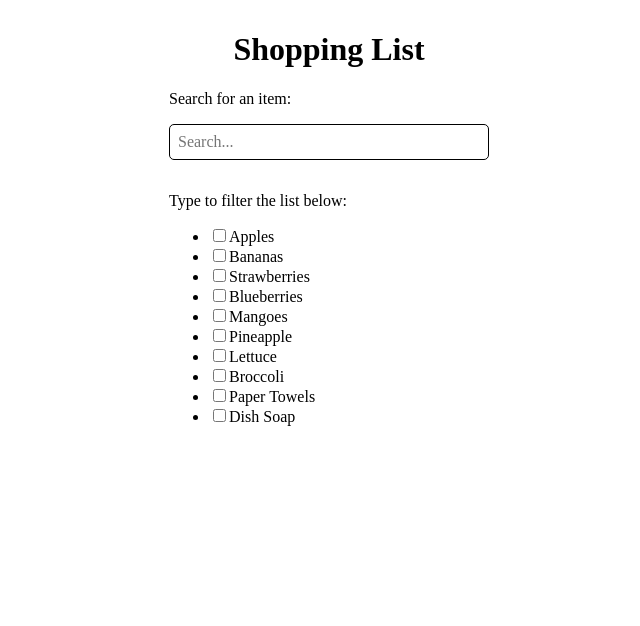
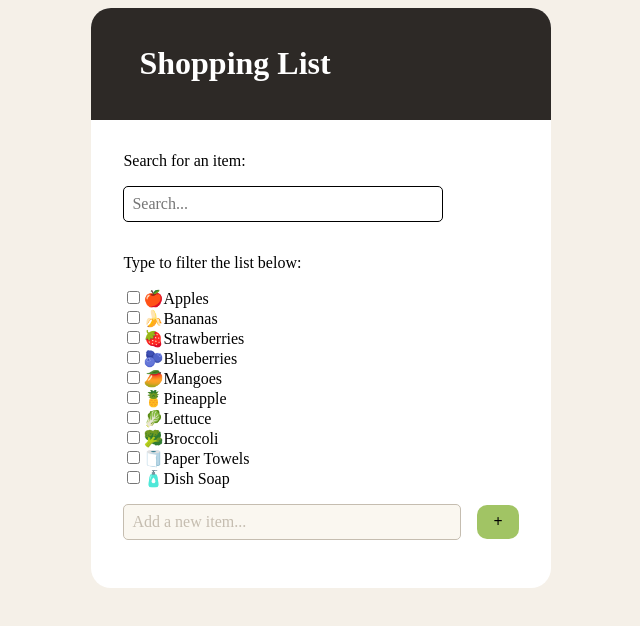
Before and after one commit to HJeandedieu/React-app-F-code-camp, a React (Vite) app: page / in a window 1280 px wide. Shown: the top 626 px of the page, without its empty margins (319-959 px from the left). Built offline with nearby package versions, Linux system fonts and the light colour scheme; a web font is replaced by a local one.

Commit message:
Added shopping list styling

```diff
--- /dev/null
+++ b/src/components/index.html
@@ -0,0 +1,256 @@
+<!DOCTYPE html>
+<html lang="en">
+<head>
+  <meta charset="UTF-8" />
+  <meta name="viewport" content="width=device-width, initial-scale=1.0"/>
+  <title>Shopping List</title>
+  <link href="https://fonts.googleapis.com/css2?family=Playfair+Display:ital,wght@0,400;0,600;1,400&family=DM+Sans:wght@400;500;600&display=swap" rel="stylesheet"/>
+  <style>
+    *, *::before, *::after { box-sizing: border-box; margin: 0; padding: 0; }
+
+    body {
+      background: #f5f0e8;
+      min-height: 100vh;
+      display: flex;
+      align-items: center;
+      justify-content: center;
+      font-family: 'DM Sans', sans-serif;
+      padding: 24px;
+    }
+
+    .card {
+      background: #fffdf8;
+      border-radius: 24px;
+      width: 100%;
+      max-width: 420px;
+      box-shadow: 0 8px 48px rgba(80,60,30,0.13);
+      overflow: hidden;
+    }
+
+    /* Header */
+    .header {
+      background: #2d2926;
+      padding: 30px 28px 26px;
+      display: flex;
+      align-items: flex-end;
+      justify-content: space-between;
+      position: relative;
+      overflow: hidden;
+    }
+    .header::before {
+      content: '';
+      position: absolute;
+      top: -50px; right: -50px;
+      width: 160px; height: 160px;
+      border-radius: 50%;
+      background: rgba(161,196,100,0.10);
+    }
+    .header::after {
+      content: '';
+      position: absolute;
+      bottom: -30px; left: 60px;
+      width: 90px; height: 90px;
+      border-radius: 50%;
+      background: rgba(161,196,100,0.06);
+    }
+    .header-text .subtitle {
+      font-family: 'Playfair Display', serif;
+      font-style: italic;
+      color: #a1c464;
+      font-size: 13px;
+      letter-spacing: 2px;
+      margin-bottom: 4px;
+    }
+    .header-text h1 {
+      font-family: 'Playfair Display', serif;
+      font-weight: 400;
+      color: #fffdf8;
+      font-size: 34px;
+      letter-spacing: -0.5px;
+      line-height: 1;
+    }
+    .badge {
+      background: #a1c464;
+      color: #2d2926;
+      border-radius: 14px;
+      padding: 8px 16px;
+      text-align: center;
+      line-height: 1;
+      position: relative;
+      z-index: 1;
+    }
+    .badge .num { font-size: 26px; font-weight: 700; display: block; }
+    .badge .lbl { font-size: 10px; font-weight: 600; letter-spacing: 1.5px; text-transform: uppercase; }
+
+    /* Search */
+    .search-wrap {
+      display: flex;
+      align-items: center;
+      gap: 10px;
+      padding: 20px 24px 4px;
+      border-bottom: 1.5px solid #ede8df;
+      margin: 0 24px;
+    }
+    .search-icon { font-size: 16px; color: #b0a99e; }
+    .search-wrap input {
+      flex: 1;
+      border: none;
+      background: transparent;
+      font-family: 'Playfair Display', serif;
+      font-style: italic;
+      font-size: 15px;
+      color: #2d2926;
+      outline: none;
+      padding-bottom: 8px;
+    }
+    .search-wrap input::placeholder { color: #c5bdb0; }
+
+    /* List */
+    .list { padding: 20px 24px; }
+
+    .group { margin-bottom: 20px; }
+    .group-label {
+      font-size: 10px;
+      font-weight: 600;
+      letter-spacing: 2.5px;
+      text-transform: uppercase;
+      color: #b0a99e;
+      margin-bottom: 8px;
+      padding-left: 4px;
+    }
+
+    .item {
+      display: flex;
+      align-items: center;
+      gap: 12px;
+      padding: 10px 12px;
+      border-radius: 12px;
+      margin-bottom: 3px;
+      cursor: pointer;
+      transition: background 0.15s;
+    }
+    .item:hover { background: #f5f0e8; }
+
+    .checkbox {
+      width: 20px; height: 20px;
+      border-radius: 6px;
+      border: 1.5px solid #c8c2b4;
+      flex-shrink: 0;
+    }
+    .item.checked .checkbox {
+      background: #5c7a4e;
+      border-color: #5c7a4e;
+      display: flex; align-items: center; justify-content: center;
+    }
+    .item.checked .checkbox::after {
+      content: '';
+      display: block;
+      width: 10px; height: 7px;
+      border-left: 2px solid white;
+      border-bottom: 2px solid white;
+      transform: rotate(-45deg) translateY(-1px);
+    }
+
+    .emoji { font-size: 18px; line-height: 1; }
+
+    .item-name {
+      font-size: 15px;
+      color: #2d2926;
+    }
+    .item.checked .item-name {
+      text-decoration: line-through;
+      color: #b0a99e;
+    }
+    .item.checked { opacity: 0.5; }
+
+    /* Add Item */
+    .add-wrap {
+      display: flex;
+      gap: 10px;
+      padding: 4px 24px 22px;
+      align-items: center;
+    }
+    .add-wrap input {
+      flex: 1;
+      border: 1.5px solid #e0d9cc;
+      border-radius: 12px;
+      padding: 10px 14px;
+      font-family: 'DM Sans', sans-serif;
+      font-size: 14px;
+      color: #2d2926;
+      background: #faf7f0;
+      outline: none;
+    }
+    .add-wrap input::placeholder { color: #c5bdb0; }
+    .add-btn {
+      background: #a1c464;
+      border: none;
+      border-radius: 12px;
+      width: 40px; height: 40px;
+      font-size: 24px;
+      color: #2d2926;
+      cursor: pointer;
+      display: flex; align-items: center; justify-content: center;
+      font-weight: 300;
+      transition: background 0.15s;
+    }
+    .add-btn:hover { background: #8fb050; }
+
+    /* Scrollbar */
+    .list::-webkit-scrollbar { width: 4px; }
+    .list::-webkit-scrollbar-thumb { background: #e0d9cc; border-radius: 4px; }
+  </style>
+</head>
+<body>
+  <div class="card">
+
+    <div class="header">
+      <div class="header-text">
+        <p class="subtitle">Today's</p>
+        <h1>Shopping List</h1>
+      </div>
+      <div class="badge">
+        <span class="num">8</span>
+        <span class="lbl">left</span>
+      </div>
+    </div>
+
+    <div class="search-wrap">
+      <span class="search-icon">🔍</span>
+      <input type="text" placeholder="Search items..." />
+    </div>
+
+    <div class="list">
+
+      <div class="group">
+        <p class="group-label">Fruits</p>
+        <div class="item checked"><div class="checkbox"></div><span class="emoji">🍎</span><span class="item-name">Apples</span></div>
+        <div class="item"><div class="checkbox"></div><span class="emoji">🍌</span><span class="item-name">Bananas</span></div>
+        <div class="item checked"><div class="checkbox"></div><span class="emoji">🍓</span><span class="item-name">Strawberries</span></div>
+        <div class="item"><div class="checkbox"></div><span class="emoji">🫐</span><span class="item-name">Blueberries</span></div>
+        <div class="item"><div class="checkbox"></div><span class="emoji">🥭</span><span class="item-name">Mangoes</span></div>
+        <div class="item"><div class="checkbox"></div><span class="emoji">🍍</span><span class="item-name">Pineapple</span></div>
+      </div>
+
+      <div class="group">
+        <p class="group-label">Vegetables</p>
+        <div class="item"><div class="checkbox"></div><span class="emoji">🥬</span><span class="item-name">Lettuce</span></div>
+        <div class="item"><div class="checkbox"></div><span class="emoji">🥦</span><span class="item-name">Broccoli</span></div>
+      </div>
+
+      <div class="group">
+        <p class="group-label">Household</p>
+        <div class="item"><div class="checkbox"></div><span class="emoji">🧻</span><span class="item-name">Paper Towels</span></div>
+        <div class="item checked"><div class="checkbox"></div><span class="emoji">🧴</span><span class="item-name">Dish Soap</span></div>
+      </div>
+
+    </div>
+
+    <div class="add-wrap">
+      <input type="text" placeholder="Add a new item..." />
+      <button class="add-btn">+</button>
+    </div>
+
+  </div>
+</body>
+</html>
--- a/src/components/shoppingList.jsx
+++ b/src/components/shoppingList.jsx
@@ -1,16 +1,16 @@
 import { useState, useMemo, useCallback } from "react";
 
 const items = [
-  "Apples",
-  "Bananas",
-  "Strawberries",
-  "Blueberries",
-  "Mangoes",
-  "Pineapple",
-  "Lettuce",
-  "Broccoli",
-  "Paper Towels",
-  "Dish Soap",
+  "🍎Apples",
+  "🍌Bananas",
+  "🍓Strawberries",
+  "🫐Blueberries",
+  "🥭Mangoes",
+  "🍍Pineapple",
+  "🥬Lettuce",
+  "🥦Broccoli",
+  "🧻Paper Towels",
+  "🧴Dish Soap",
 ];
 
 let prevToggleItem = null;
@@ -44,7 +44,9 @@ export const ShoppingList = () => {
 
   return (
     <div className="Shopcontainer">
-      <h1>Shopping List</h1>
+      <div class="intro-text">
+        <h1>Shopping List</h1>
+      </div>
       <form>
         <label htmlFor="search">Search for an item:</label><br />
         <input
@@ -76,6 +78,9 @@ export const ShoppingList = () => {
             );
           })}
         </ul>
+
+        <input type="text" name="add" placeholder="Add a new item..." />
+        <button id="addBtn">+</button>
       </form>
     </div>
   );
--- a/src/index.css
+++ b/src/index.css
@@ -63,13 +63,53 @@ button[type="submit"]{
   width:21rem;
 }
 
+body{
+  background-color:rgb(245,240,232);
+  display:flex;
+  justify-content: center;
+  align-items:center;
+}
 
 .Shopcontainer{
   font-family: "Infiniti Brand Light";
-  width: 100vw;
-  margin: 10px auto 10px auto;
-  display:flex;
-  justify-content:center;
-  align-items:center;
-  flex-direction: column;
+  width:fit-content;
+  background-color:white;
+  border-radius: 20px;
+  overflow:hidden;
 }
+
+.intro-text{
+  background-color:rgb(45,41,38);
+  color:white;
+  padding: 1rem 3rem;
+}
+
+form{
+  padding:2rem;
+}
+
+ul{
+  list-style-type:none;
+  padding:0;
+  margin: 0;
+}
+
+#addBtn{
+  width:fit-content;
+  padding-right:1rem;
+  padding-left: 1rem;
+  background-color:rgb(161,196,100);
+  margin-left: 1rem;
+  border:none;
+  border-radius:10px;
+  font-weight:bold;
+}
+
+input[name="add"]{
+  background-color:rgb(250,247,240);
+  border:1px solid rgb(197,189,176);
+}
+
+input[name="add"]::placeholder{
+  color:rgb(197,189,176);
+}
```
